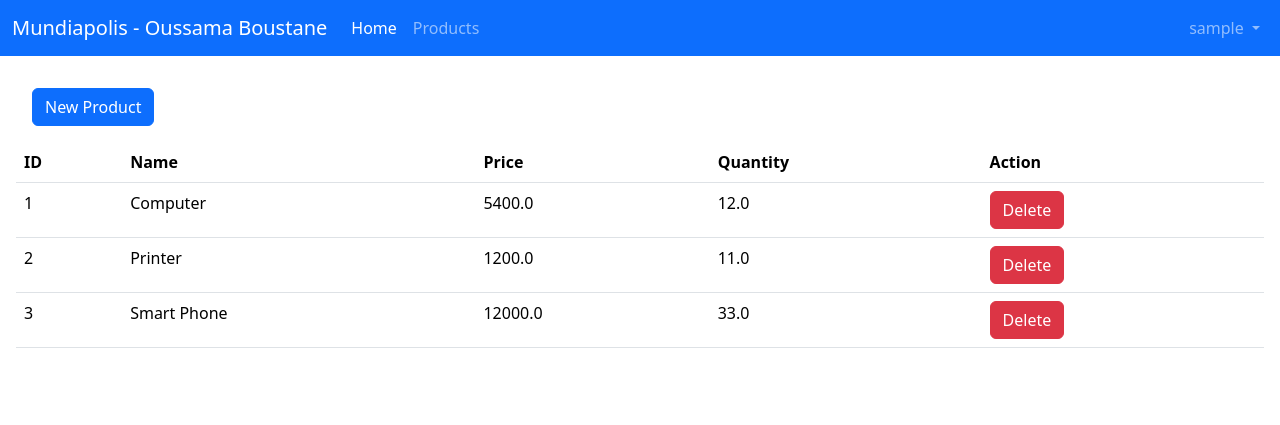
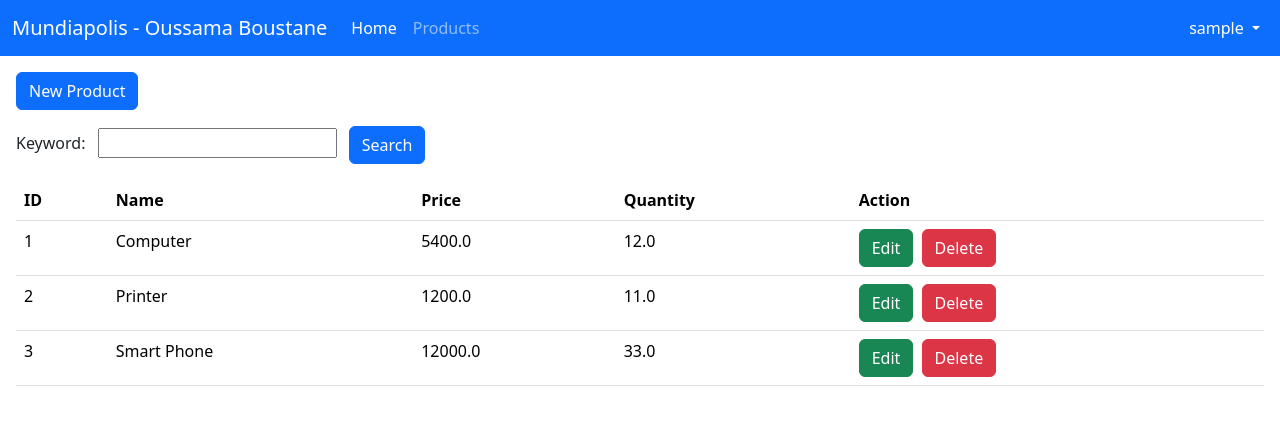
Before and after one commit to oboussamaboustane-eng/tp3-spring-mvc-security, a Spring Boot app: page /user/index in a window 1280 px wide. Shown: the top 425 px of the page. Run offline with Spring Boot 4, Linux system fonts and the light colour scheme; the visitor is signed in with stand-in values (Sample User, id 1); data comes from the database, SQL or seed files in the repository; some of the project's set-up classes (security, data sources, template engines, error pages and the like) are left out, and stand-ins take their place; some libraries are stand-ins or nearby versions.

Commit message:
Etape 8: Ajout de la recherche par mot-cle et de l'edition des produits

```diff
--- a/src/main/java/ma/mundiapolis/mundiapolisspringmvc/repository/ProductRepository.java
+++ b/src/main/java/ma/mundiapolis/mundiapolisspringmvc/repository/ProductRepository.java
@@ -3,5 +3,8 @@ package ma.mundiapolis.mundiapolisspringmvc.repository;
 import ma.mundiapolis.mundiapolisspringmvc.entities.Product;
 import org.springframework.data.jpa.repository.JpaRepository;
 
+import java.util.List;
+
 public interface ProductRepository extends JpaRepository<Product, Long> {
+    List<Product> findByNameContains(String kw);
 }
--- a/src/main/java/ma/mundiapolis/mundiapolisspringmvc/web/ProductController.java
+++ b/src/main/java/ma/mundiapolis/mundiapolisspringmvc/web/ProductController.java
@@ -20,9 +20,10 @@ public class ProductController {
     private ProductRepository productRepository;
 
     @GetMapping("/user/index")
-    public String index(Model model) {
-        List<Product> products = productRepository.findAll();
+    public String index(Model model, @RequestParam(name = "keyword", defaultValue = "") String keyword) {
+        List<Product> products = productRepository.findByNameContains(keyword);
         model.addAttribute("productList", products);
+        model.addAttribute("keyword", keyword);
         return "products";
     }
 
@@ -47,7 +48,14 @@ public class ProductController {
     public String saveProduct(@Valid Product product, BindingResult bindingResult, Model model) {
         if (bindingResult.hasErrors()) return "new-product";
         productRepository.save(product);
-        return "redirect:/admin/newProduct";
+        return "redirect:/user/index";
+    }
+
+    @GetMapping("/admin/editProduct")
+    public String editProduct(Model model, @RequestParam(name = "id") Long id) {
+        Product product = productRepository.findById(id).get();
+        model.addAttribute("product", product);
+        return "edit-product";
     }
 
     @GetMapping("/notAuthorized")
--- a/src/main/resources/templates/layout1.html
+++ b/src/main/resources/templates/layout1.html
@@ -9,10 +9,9 @@
     <script src="/webjars/bootstrap/5.3.3/js/bootstrap.bundle.js"></script>
 </head>
 <body>
-<nav class="navbar navbar-expand-lg navbar-dark bg-primary">
+<nav class="navbar navbar-expand navbar-dark bg-primary">
     <div class="container-fluid">
         <a class="navbar-brand" href="#">Mundiapolis - Oussama Boustane</a>
-        <div class="collapse navbar-collapse">
         <ul class="navbar-nav me-auto mb-2 mb-lg-0">
             <li class="nav-item">
                 <a class="nav-link active" th:href="@{/}">Home</a>
@@ -21,19 +20,20 @@
                 <a class="nav-link" th:href="@{/user/index}">Products</a>
             </li>
         </ul>
-            <ul class="navbar-nav">
+        <ul class="navbar-nav ms-auto">
             <li class="nav-item dropdown">
-                    <a class="nav-link dropdown-toggle" href="#" role="button" data-bs-toggle="dropdown">
+                <a class="nav-link dropdown-toggle text-white" href="#" role="button" data-bs-toggle="dropdown">
                     <span sec:authentication="name"></span>
                 </a>
-                    <ul class="dropdown-menu">
+                <ul class="dropdown-menu dropdown-menu-end">
                     <li><a class="dropdown-item" th:href="@{/logout}">Logout</a></li>
                 </ul>
             </li>
         </ul>
     </div>
-    </div>
 </nav>
+
 <div layout:fragment="content1"></div>
+
 </body>
 </html>
--- a/src/main/resources/templates/products.html
+++ b/src/main/resources/templates/products.html
@@ -9,9 +9,16 @@
 </head>
 <body>
 <div class="p-3" layout:fragment="content1">
-    <div class="p-3" sec:authorize="hasRole('ADMIN')">
+    <div class="mb-3" sec:authorize="hasRole('ADMIN')">
         <a class="btn btn-primary" th:href="@{/admin/newProduct}">New Product</a>
     </div>
+
+    <form method="get" th:action="@{/user/index}" class="mb-3">
+        <label class="form-label me-2">Keyword:</label>
+        <input type="text" name="keyword" th:value="${keyword}" class="me-2">
+        <button type="submit" class="btn btn-primary">Search</button>
+    </form>
+
     <table class="table">
         <thead>
         <tr>
@@ -26,7 +33,8 @@
             <td th:text="${p.price}"></td>
             <td th:text="${p.quantity}"></td>
             <td sec:authorize="hasRole('ADMIN')">
-                <form method="post" th:action="@{/admin/delete(id=${p.id})}">
+                <a class="btn btn-success me-1" th:href="@{/admin/editProduct(id=${p.id})}">Edit</a>
+                <form method="post" th:action="@{/admin/delete(id=${p.id})}" style="display:inline;">
                     <button onclick="return confirm('Etes vous sûre?')" type="submit" class="btn btn-danger">Delete</button>
                 </form>
             </td>
```
Also changed, not shown: src/main/resources/templates/edit-product.html (added, +32 -0 lines). Lines whose indentation alone changed are shown as unchanged.
